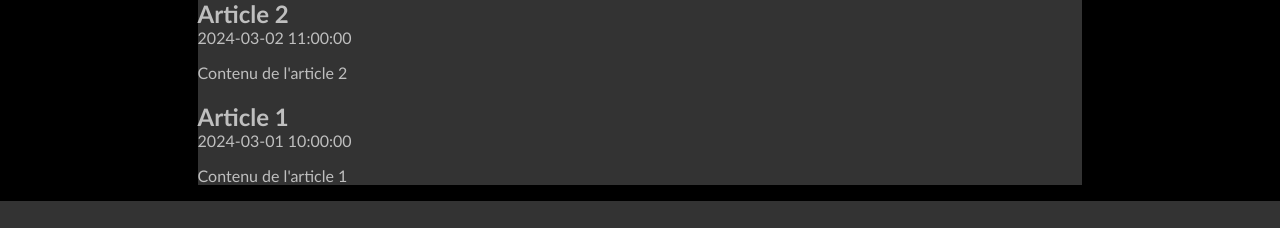
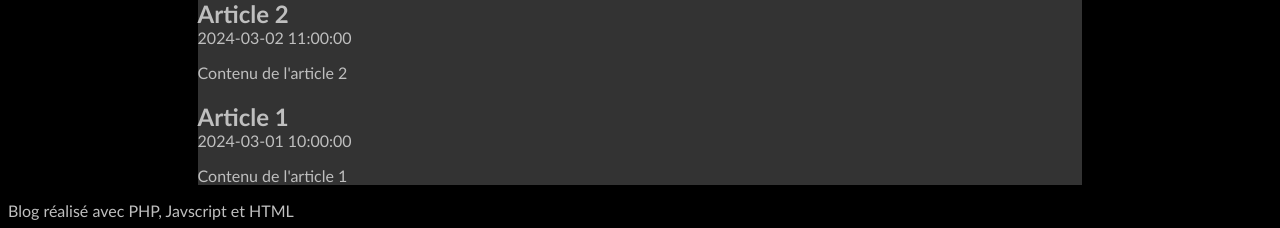
Before and after one commit to Nawelbenbachir/blog, a PHP site: page / in a window 1280 px wide. Shown: the part 945-1173 px from the top of the page. Before the commit the page ends 1146 px from the top, so only its background shows below. Run offline with PHP 8.4, Linux system fonts and the light colour scheme; data comes from the database, SQL or seed files in the repository.

Commit message:
index + bdd + style

```diff
--- a/v1/index.php
+++ b/v1/index.php
@@ -36,4 +36,7 @@
         </main>
     </div>
 </body>
+<footer>
+    Blog réalisé avec PHP, Javscript et HTML
+</footer>
 </html>
```
